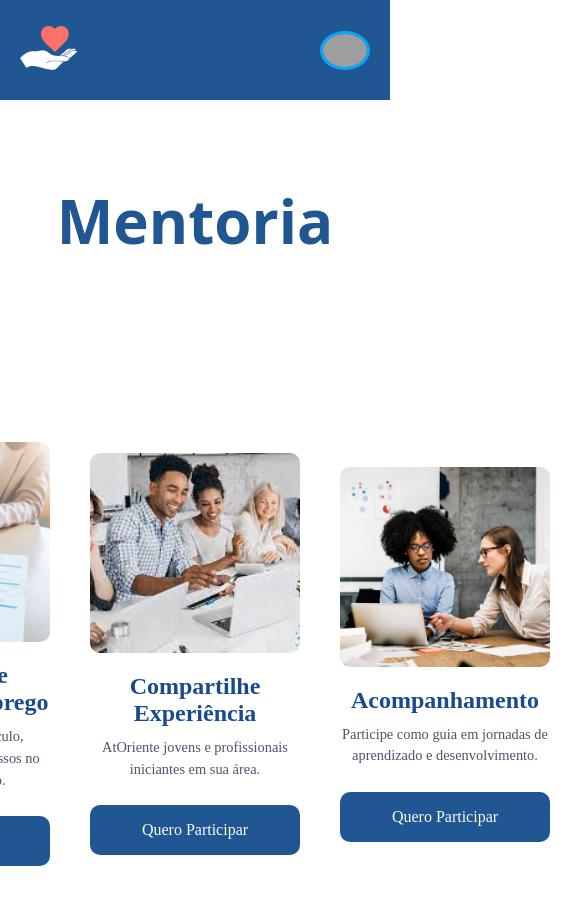
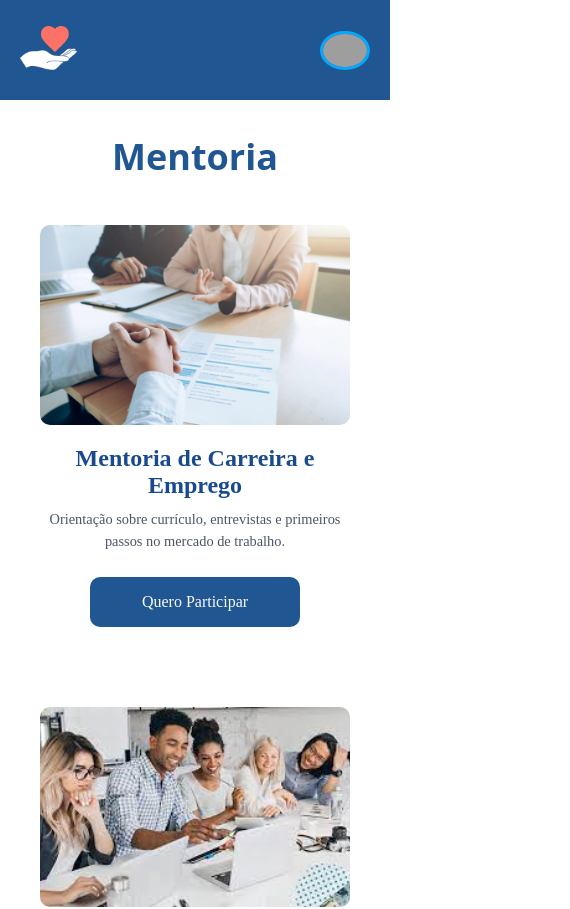
Before and after one commit to Luiz-de-Lima/desafio-connect, a React (Vite) app: page /mentoria in a window 390 px wide. Shown: the top 909 px of the page, 570 px wide, since content can reach past the window. Built offline with nearby package versions, Linux system fonts and the light colour scheme; grey boxes are pictures that could not be loaded.

Commit message:
feat: versão mobile da pagina mentoria concluido

```diff
--- a/src/pages/mentoria/mentoria.module.scss
+++ b/src/pages/mentoria/mentoria.module.scss
@@ -24,3 +24,21 @@
   }
 
 }
+@media (max-width: 768px) {
+  .mentoria  {
+    height: auto;
+
+    h1 {
+      font-size: 2.25rem;
+      padding-top: 2rem;
+      margin-bottom: 1.5rem;
+    }
+
+    .cardData {
+      flex-direction: column;
+      height: auto;
+      gap: 40px;
+      padding: 0 20px;
+    }
+  }
+}
```
